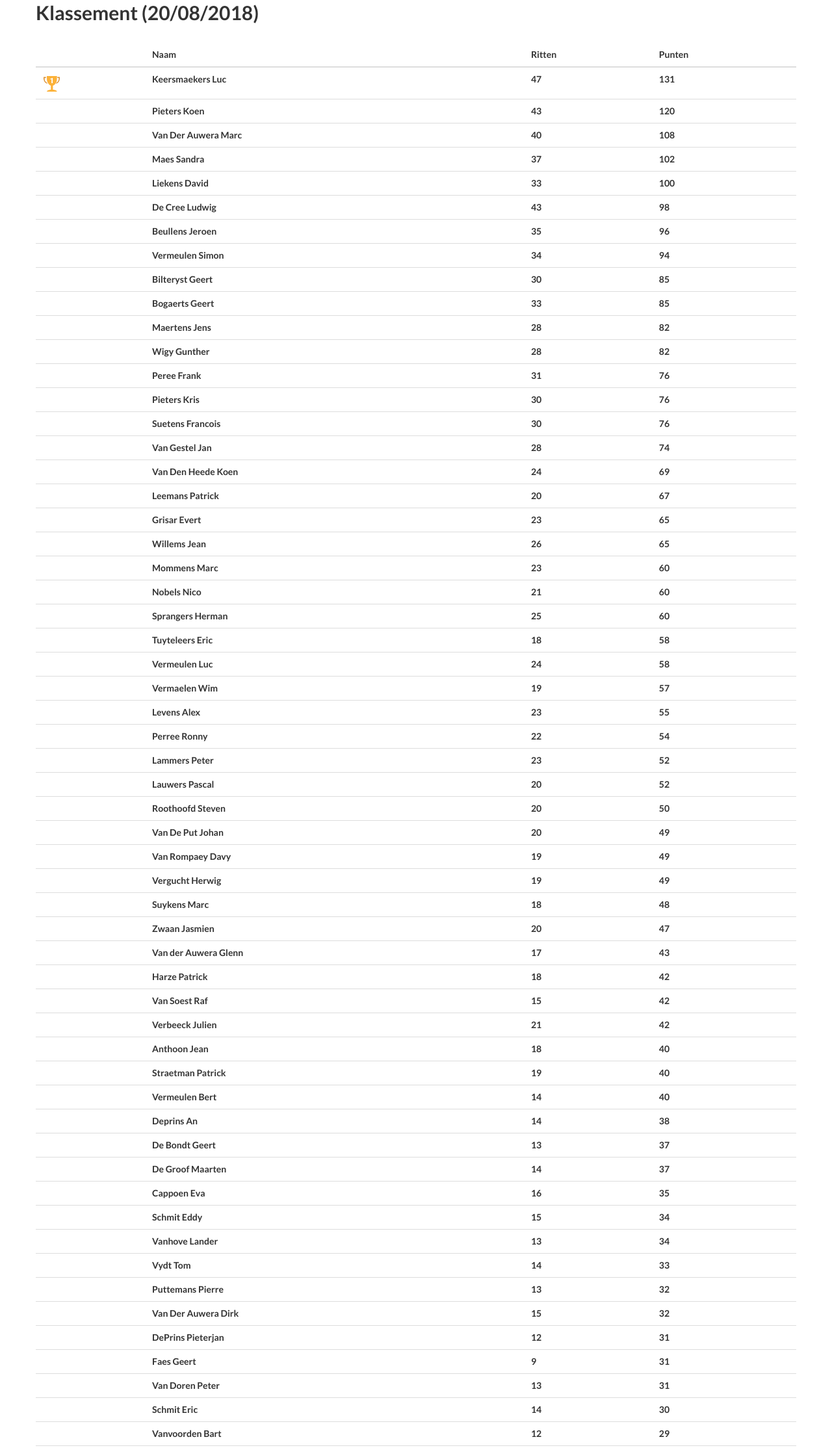
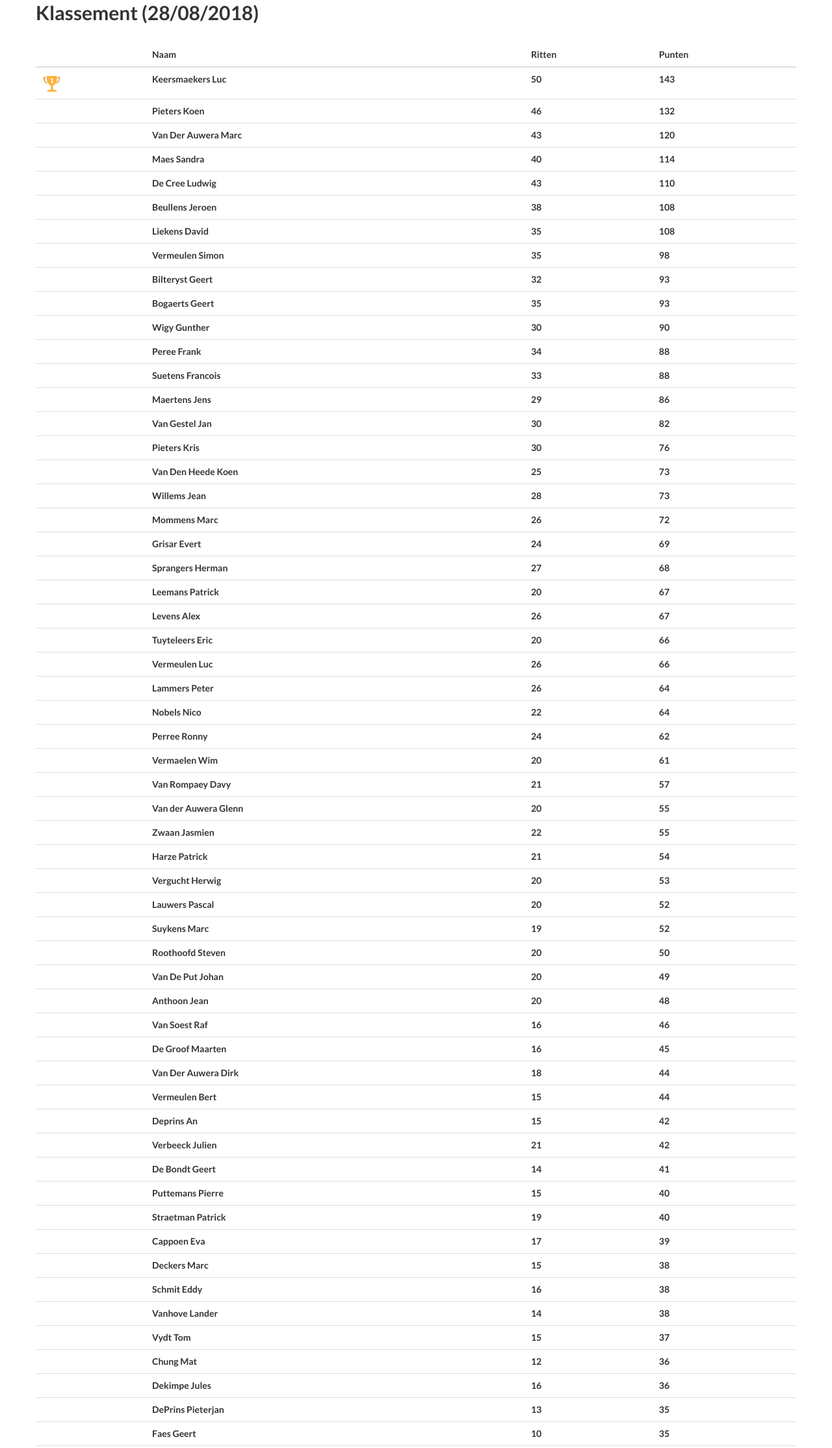
Before and after one commit to jbeullen/wtctilt, a website: page site/klassement.html in a window 1280 px wide. Shown: the part 111-2339 px from the top of the page at 65% size. Drawn offline with Linux system fonts and the light colour scheme.

Commit message:
update 28/08/2018 klassement and kalender

```diff
--- a/site/klassement.html
+++ b/site/klassement.html
@@ -95,7 +95,7 @@
             <div class="row">
                 <hr class="section-heading-spacer">
                 <div class="clearfix"></div>
-                <h2 class="section-heading">Klassement (20/08/2018)</h2>
+                <h2 class="section-heading">Klassement (28/08/2018)</h2>
                 <p class="lead">
                     <table class="table text-left">
                         <thead>
@@ -109,91 +109,92 @@
                         <tbody>
 
 
-                        <tr><td><img src="img/kom.png"/></td><td>Keersmaekers Luc</td><td>47</td><td>131</td></tr>
-                        <tr><td>&nbsp;</td><td>Pieters Koen</td><td>43</td><td>120</td></tr>
-                        <tr><td>&nbsp;</td><td>Van Der Auwera Marc</td><td>40</td><td>108</td></tr>
-                        <tr><td>&nbsp;</td><td>Maes Sandra</td><td>37</td><td>102</td></tr>
-                        <tr><td>&nbsp;</td><td>Liekens David</td><td>33</td><td>100</td></tr>
-                        <tr><td>&nbsp;</td><td>De Cree Ludwig</td><td>43</td><td>98</td></tr>
-                        <tr><td>&nbsp;</td><td>Beullens Jeroen</td><td>35</td><td>96</td></tr>
-                        <tr><td>&nbsp;</td><td>Vermeulen Simon</td><td>34</td><td>94</td></tr>
-                        <tr><td>&nbsp;</td><td>Bilteryst Geert</td><td>30</td><td>85</td></tr>
-                        <tr><td>&nbsp;</td><td>Bogaerts Geert</td><td>33</td><td>85</td></tr>
-                        <tr><td>&nbsp;</td><td>Maertens Jens</td><td>28</td><td>82</td></tr>
-                        <tr><td>&nbsp;</td><td>Wigy Gunther</td><td>28</td><td>82</td></tr>
-                        <tr><td>&nbsp;</td><td>Peree Frank</td><td>31</td><td>76</td></tr>
+                        <tr><td><img src="img/kom.png"/></td><td>Keersmaekers Luc</td><td>50</td><td>143</td></tr>
+                        <tr><td>&nbsp;</td><td>Pieters Koen</td><td>46</td><td>132</td></tr>
+                        <tr><td>&nbsp;</td><td>Van Der Auwera Marc</td><td>43</td><td>120</td></tr>
+                        <tr><td>&nbsp;</td><td>Maes Sandra</td><td>40</td><td>114</td></tr>
+                        <tr><td>&nbsp;</td><td>De Cree Ludwig</td><td>43</td><td>110</td></tr>
+                        <tr><td>&nbsp;</td><td>Beullens Jeroen</td><td>38</td><td>108</td></tr>
+                        <tr><td>&nbsp;</td><td>Liekens David</td><td>35</td><td>108</td></tr>
+                        <tr><td>&nbsp;</td><td>Vermeulen Simon</td><td>35</td><td>98</td></tr>
+                        <tr><td>&nbsp;</td><td>Bilteryst Geert</td><td>32</td><td>93</td></tr>
+                        <tr><td>&nbsp;</td><td>Bogaerts Geert</td><td>35</td><td>93</td></tr>
+                        <tr><td>&nbsp;</td><td>Wigy Gunther</td><td>30</td><td>90</td></tr>
+                        <tr><td>&nbsp;</td><td>Peree Frank</td><td>34</td><td>88</td></tr>
+                        <tr><td>&nbsp;</td><td>Suetens Francois</td><td>33</td><td>88</td></tr>
+                        <tr><td>&nbsp;</td><td>Maertens Jens</td><td>29</td><td>86</td></tr>
+                        <tr><td>&nbsp;</td><td>Van Gestel Jan</td><td>30</td><td>82</td></tr>
                         <tr><td>&nbsp;</td><td>Pieters Kris</td><td>30</td><td>76</td></tr>
-                        <tr><td>&nbsp;</td><td>Suetens Francois</td><td>30</td><td>76</td></tr>
-                        <tr><td>&nbsp;</td><td>Van Gestel Jan</td><td>28</td><td>74</td></tr>
-                        <tr><td>&nbsp;</td><td>Van Den Heede Koen</td><td>24</td><td>69</td></tr>
+                        <tr><td>&nbsp;</td><td>Van Den Heede Koen</td><td>25</td><td>73</td></tr>
+                        <tr><td>&nbsp;</td><td>Willems Jean</td><td>28</td><td>73</td></tr>
+                        <tr><td>&nbsp;</td><td>Mommens Marc</td><td>26</td><td>72</td></tr>
+                        <tr><td>&nbsp;</td><td>Grisar Evert</td><td>24</td><td>69</td></tr>
+                        <tr><td>&nbsp;</td><td>Sprangers Herman</td><td>27</td><td>68</td></tr>
                         <tr><td>&nbsp;</td><td>Leemans Patrick</td><td>20</td><td>67</td></tr>
-                        <tr><td>&nbsp;</td><td>Grisar Evert</td><td>23</td><td>65</td></tr>
-                        <tr><td>&nbsp;</td><td>Willems Jean</td><td>26</td><td>65</td></tr>
-                        <tr><td>&nbsp;</td><td>Mommens Marc</td><td>23</td><td>60</td></tr>
-                        <tr><td>&nbsp;</td><td>Nobels Nico</td><td>21</td><td>60</td></tr>
-                        <tr><td>&nbsp;</td><td>Sprangers Herman</td><td>25</td><td>60</td></tr>
-                        <tr><td>&nbsp;</td><td>Tuyteleers Eric</td><td>18</td><td>58</td></tr>
-                        <tr><td>&nbsp;</td><td>Vermeulen Luc</td><td>24</td><td>58</td></tr>
-                        <tr><td>&nbsp;</td><td>Vermaelen Wim</td><td>19</td><td>57</td></tr>
-                        <tr><td>&nbsp;</td><td>Levens Alex</td><td>23</td><td>55</td></tr>
-                        <tr><td>&nbsp;</td><td>Perree Ronny</td><td>22</td><td>54</td></tr>
-                        <tr><td>&nbsp;</td><td>Lammers Peter</td><td>23</td><td>52</td></tr>
+                        <tr><td>&nbsp;</td><td>Levens Alex</td><td>26</td><td>67</td></tr>
+                        <tr><td>&nbsp;</td><td>Tuyteleers Eric</td><td>20</td><td>66</td></tr>
+                        <tr><td>&nbsp;</td><td>Vermeulen Luc</td><td>26</td><td>66</td></tr>
+                        <tr><td>&nbsp;</td><td>Lammers Peter</td><td>26</td><td>64</td></tr>
+                        <tr><td>&nbsp;</td><td>Nobels Nico</td><td>22</td><td>64</td></tr>
+                        <tr><td>&nbsp;</td><td>Perree Ronny</td><td>24</td><td>62</td></tr>
+                        <tr><td>&nbsp;</td><td>Vermaelen Wim</td><td>20</td><td>61</td></tr>
+                        <tr><td>&nbsp;</td><td>Van Rompaey Davy</td><td>21</td><td>57</td></tr>
+                        <tr><td>&nbsp;</td><td>Van der Auwera Glenn</td><td>20</td><td>55</td></tr>
+                        <tr><td>&nbsp;</td><td>Zwaan Jasmien</td><td>22</td><td>55</td></tr>
+                        <tr><td>&nbsp;</td><td>Harze Patrick</td><td>21</td><td>54</td></tr>
+                        <tr><td>&nbsp;</td><td>Vergucht Herwig</td><td>20</td><td>53</td></tr>
                         <tr><td>&nbsp;</td><td>Lauwers Pascal</td><td>20</td><td>52</td></tr>
+                        <tr><td>&nbsp;</td><td>Suykens Marc</td><td>19</td><td>52</td></tr>
                         <tr><td>&nbsp;</td><td>Roothoofd Steven</td><td>20</td><td>50</td></tr>
                         <tr><td>&nbsp;</td><td>Van De Put Johan</td><td>20</td><td>49</td></tr>
-                        <tr><td>&nbsp;</td><td>Van Rompaey Davy</td><td>19</td><td>49</td></tr>
-                        <tr><td>&nbsp;</td><td>Vergucht Herwig</td><td>19</td><td>49</td></tr>
-                        <tr><td>&nbsp;</td><td>Suykens Marc</td><td>18</td><td>48</td></tr>
-                        <tr><td>&nbsp;</td><td>Zwaan Jasmien</td><td>20</td><td>47</td></tr>
-                        <tr><td>&nbsp;</td><td>Van der Auwera Glenn</td><td>17</td><td>43</td></tr>
-                        <tr><td>&nbsp;</td><td>Harze Patrick</td><td>18</td><td>42</td></tr>
-                        <tr><td>&nbsp;</td><td>Van Soest Raf</td><td>15</td><td>42</td></tr>
+                        <tr><td>&nbsp;</td><td>Anthoon Jean</td><td>20</td><td>48</td></tr>
+                        <tr><td>&nbsp;</td><td>Van Soest Raf</td><td>16</td><td>46</td></tr>
+                        <tr><td>&nbsp;</td><td>De Groof Maarten</td><td>16</td><td>45</td></tr>
+                        <tr><td>&nbsp;</td><td>Van Der Auwera Dirk</td><td>18</td><td>44</td></tr>
+                        <tr><td>&nbsp;</td><td>Vermeulen Bert</td><td>15</td><td>44</td></tr>
+                        <tr><td>&nbsp;</td><td>Deprins An</td><td>15</td><td>42</td></tr>
                         <tr><td>&nbsp;</td><td>Verbeeck Julien</td><td>21</td><td>42</td></tr>
-                        <tr><td>&nbsp;</td><td>Anthoon Jean</td><td>18</td><td>40</td></tr>
+                        <tr><td>&nbsp;</td><td>De Bondt Geert</td><td>14</td><td>41</td></tr>
+                        <tr><td>&nbsp;</td><td>Puttemans Pierre</td><td>15</td><td>40</td></tr>
                         <tr><td>&nbsp;</td><td>Straetman Patrick</td><td>19</td><td>40</td></tr>
-                        <tr><td>&nbsp;</td><td>Vermeulen Bert</td><td>14</td><td>40</td></tr>
-                        <tr><td>&nbsp;</td><td>Deprins An</td><td>14</td><td>38</td></tr>
-                        <tr><td>&nbsp;</td><td>De Bondt Geert</td><td>13</td><td>37</td></tr>
-                        <tr><td>&nbsp;</td><td>De Groof Maarten</td><td>14</td><td>37</td></tr>
-                        <tr><td>&nbsp;</td><td>Cappoen Eva</td><td>16</td><td>35</td></tr>
-                        <tr><td>&nbsp;</td><td>Schmit Eddy</td><td>15</td><td>34</td></tr>
-                        <tr><td>&nbsp;</td><td>Vanhove Lander</td><td>13</td><td>34</td></tr>
-                        <tr><td>&nbsp;</td><td>Vydt Tom</td><td>14</td><td>33</td></tr>
-                        <tr><td>&nbsp;</td><td>Puttemans Pierre</td><td>13</td><td>32</td></tr>
-                        <tr><td>&nbsp;</td><td>Van Der Auwera Dirk</td><td>15</td><td>32</td></tr>
-                        <tr><td>&nbsp;</td><td>DePrins Pieterjan</td><td>12</td><td>31</td></tr>
-                        <tr><td>&nbsp;</td><td>Faes Geert</td><td>9</td><td>31</td></tr>
+                        <tr><td>&nbsp;</td><td>Cappoen Eva</td><td>17</td><td>39</td></tr>
+                        <tr><td>&nbsp;</td><td>Deckers Marc</td><td>15</td><td>38</td></tr>
+                        <tr><td>&nbsp;</td><td>Schmit Eddy</td><td>16</td><td>38</td></tr>
+                        <tr><td>&nbsp;</td><td>Vanhove Lander</td><td>14</td><td>38</td></tr>
+                        <tr><td>&nbsp;</td><td>Vydt Tom</td><td>15</td><td>37</td></tr>
+                        <tr><td>&nbsp;</td><td>Chung Mat</td><td>12</td><td>36</td></tr>
+                        <tr><td>&nbsp;</td><td>Dekimpe Jules</td><td>16</td><td>36</td></tr>
+                        <tr><td>&nbsp;</td><td>DePrins Pieterjan</td><td>13</td><td>35</td></tr>
+                        <tr><td>&nbsp;</td><td>Faes Geert</td><td>10</td><td>35</td></tr>
+                        <tr><td>&nbsp;</td><td>Schmit Eric</td><td>15</td><td>34</td></tr>
+                        <tr><td>&nbsp;</td><td>Vanvoorden Bart</td><td>13</td><td>33</td></tr>
                         <tr><td>&nbsp;</td><td>Van Doren Peter</td><td>13</td><td>31</td></tr>
-                        <tr><td>&nbsp;</td><td>Schmit Eric</td><td>14</td><td>30</td></tr>
-                        <tr><td>&nbsp;</td><td>Vanvoorden Bart</td><td>12</td><td>29</td></tr>
+                        <tr><td>&nbsp;</td><td>Van Trimpont Anneleen</td><td>12</td><td>31</td></tr>
+                        <tr><td>&nbsp;</td><td>Kerremans Joris</td><td>12</td><td>30</td></tr>
+                        <tr><td>&nbsp;</td><td>Mareels Steven</td><td>10</td><td>30</td></tr>
+                        <tr><td>&nbsp;</td><td>Van Den Berghen Kurt</td><td>12</td><td>30</td></tr>
+                        <tr><td>&nbsp;</td><td>De Bouser Steven</td><td>12</td><td>29</td></tr>
                         <tr><td>&nbsp;</td><td>Bal Jurgen </td><td>8</td><td>28</td></tr>
-                        <tr><td>&nbsp;</td><td>Dekimpe Jules</td><td>14</td><td>28</td></tr>
                         <tr><td>&nbsp;</td><td>Lembregts Fons</td><td>13</td><td>28</td></tr>
+                        <tr><td>&nbsp;</td><td>Renders Denis</td><td>9</td><td>28</td></tr>
                         <tr><td>&nbsp;</td><td>Van Tongelen Eddy</td><td>8</td><td>28</td></tr>
-                        <tr><td>&nbsp;</td><td>Van Trimpont Anneleen</td><td>11</td><td>27</td></tr>
-                        <tr><td>&nbsp;</td><td>Deckers Marc</td><td>12</td><td>26</td></tr>
-                        <tr><td>&nbsp;</td><td>Mareels Steven</td><td>9</td><td>26</td></tr>
+                        <tr><td>&nbsp;</td><td>Vermeulen Ellen</td><td>11</td><td>28</td></tr>
+                        <tr><td>&nbsp;</td><td>Van Aerschot Stijn</td><td>9</td><td>27</td></tr>
                         <tr><td>&nbsp;</td><td>Van Campenhout Tom</td><td>10</td><td>26</td></tr>
-                        <tr><td>&nbsp;</td><td>De Bouser Steven</td><td>11</td><td>25</td></tr>
-                        <tr><td>&nbsp;</td><td>Chung Mat</td><td>9</td><td>24</td></tr>
-                        <tr><td>&nbsp;</td><td>Renders Denis</td><td>8</td><td>24</td></tr>
-                        <tr><td>&nbsp;</td><td>Van Aerschot Stijn</td><td>8</td><td>23</td></tr>
                         <tr><td>&nbsp;</td><td>Vanhove Marnix</td><td>9</td><td>23</td></tr>
-                        <tr><td>&nbsp;</td><td>Kerremans Joris</td><td>10</td><td>22</td></tr>
-                        <tr><td>&nbsp;</td><td>Vermeulen Ellen</td><td>9</td><td>20</td></tr>
-                        <tr><td>&nbsp;</td><td>Van Den Berghen Kurt</td><td>9</td><td>18</td></tr>
+                        <tr><td>&nbsp;</td><td>Uytterhoeven Mark</td><td>7</td><td>22</td></tr>
+                        <tr><td>&nbsp;</td><td>Vastavel Johnny</td><td>6</td><td>20</td></tr>
+                        <tr><td>&nbsp;</td><td>Wauters Paul</td><td>8</td><td>20</td></tr>
                         <tr><td>&nbsp;</td><td>Van Rompaey Bruno</td><td>9</td><td>18</td></tr>
-                        <tr><td>&nbsp;</td><td>Wauters Paul</td><td>7</td><td>16</td></tr>
+                        <tr><td>&nbsp;</td><td>Voets Alex</td><td>7</td><td>18</td></tr>
+                        <tr><td>&nbsp;</td><td>Van Der Meulen Pierre</td><td>7</td><td>16</td></tr>
                         <tr><td>&nbsp;</td><td>Goovaerts Roger</td><td>7</td><td>14</td></tr>
-                        <tr><td>&nbsp;</td><td>Voets Alex</td><td>6</td><td>14</td></tr>
-                        <tr><td>&nbsp;</td><td>Van Der Meulen Pierre</td><td>6</td><td>12</td></tr>
+                        <tr><td>&nbsp;</td><td>Huybrechts Seppe</td><td>5</td><td>14</td></tr>
+                        <tr><td>&nbsp;</td><td>Van Den Heuvel Joeri</td><td>4</td><td>13</td></tr>
+                        <tr><td>&nbsp;</td><td>Verheyen Jos</td><td>3</td><td>12</td></tr>
                         <tr><td>&nbsp;</td><td>De Coster Jean Pierre</td><td>3</td><td>10</td></tr>
-                        <tr><td>&nbsp;</td><td>Huybrechts Seppe</td><td>4</td><td>10</td></tr>
-                        <tr><td>&nbsp;</td><td>Uytterhoeven Mark</td><td>4</td><td>10</td></tr>
-                        <tr><td>&nbsp;</td><td>Van Den Heuvel Joeri</td><td>3</td><td>9</td></tr>
                         <tr><td>&nbsp;</td><td>Anthierens Jonathan</td><td>3</td><td>8</td></tr>
                         <tr><td>&nbsp;</td><td>Thielemans Steven</td><td>3</td><td>8</td></tr>
-                        <tr><td>&nbsp;</td><td>Vastavel Johnny</td><td>3</td><td>8</td></tr>
                         <tr><td>&nbsp;</td><td>Buelens Bruno</td><td>2</td><td>6</td></tr>
                         <tr><td>&nbsp;</td><td>Verstraeten Kris</td><td>3</td><td>6</td></tr>
                         <tr><td>&nbsp;</td><td>Gyssels Herman</td><td>2</td><td>4</td></tr>
@@ -207,7 +208,6 @@
                         <tr><td>&nbsp;</td><td>Cloetens Jochen</td><td>0</td><td>0</td></tr>
                         <tr><td>&nbsp;</td><td>De Beer Serge</td><td>0</td><td>0</td></tr>
                         <tr><td>&nbsp;</td><td>Neutiens Jurgen</td><td>0</td><td>0</td></tr>
-                        <tr><td>&nbsp;</td><td>Verheyen Jos</td><td>0</td><td>0</td></tr>
                         <tr><td>&nbsp;</td><td>Wijns Georges</td><td>0</td><td>0</td></tr>
 
 
```
Also changed, not shown: site/kalender.html (+3 -4 lines).
